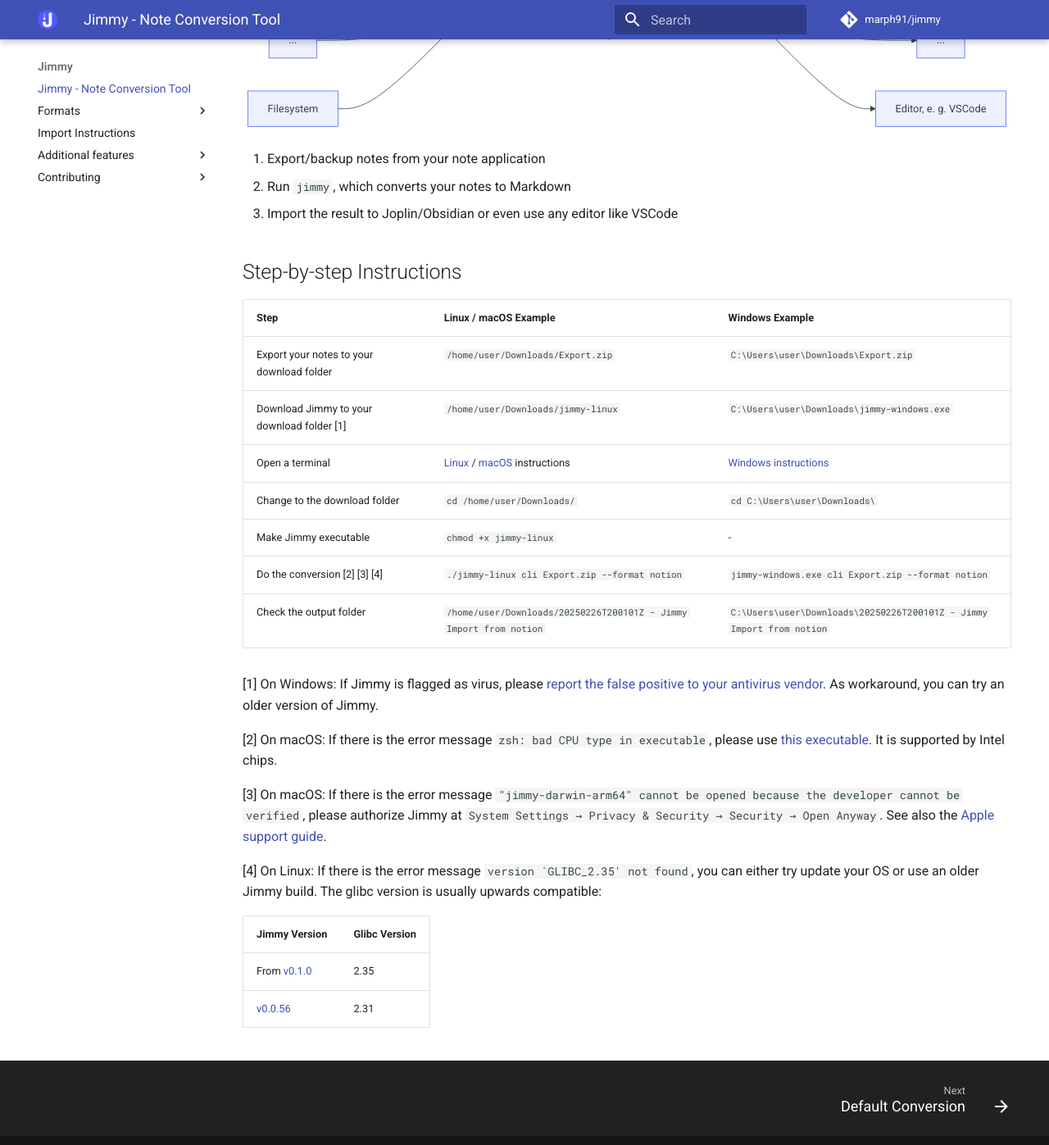
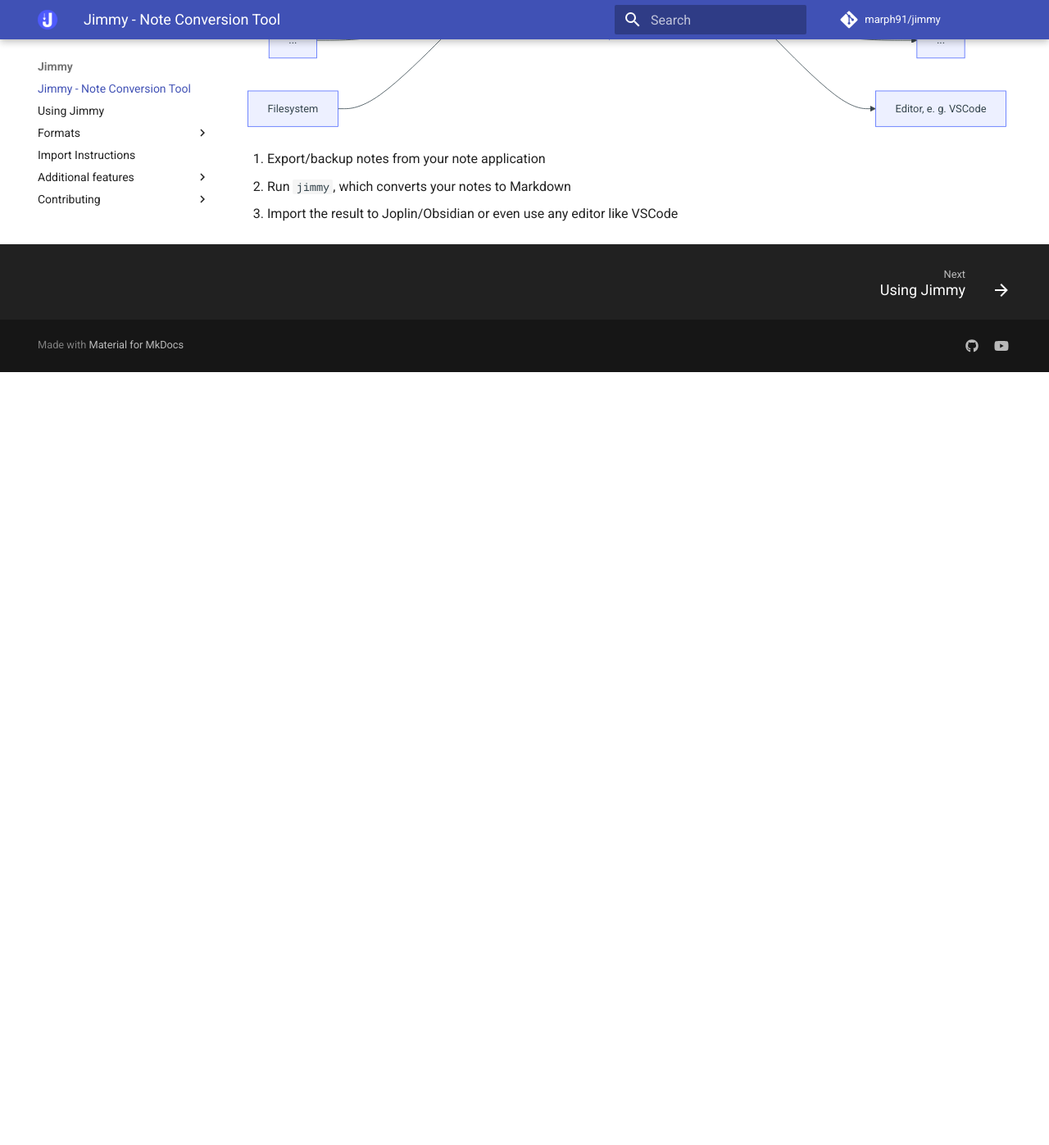
Before and after one commit to marph91/jimmy, an MkDocs documentation site: the page built from docs/index.md, in a window 1280 px wide and 1400 px high, scrolled down 2685 px. Shown: the top 1397 px of the window at 82% size. Built offline with MkDocs 1.6.1 and Material for MkDocs 9.7.7, drawn with Linux system fonts in a browser that asks for light colours; comment, search, counter and statistics services are not loaded; after the commit the page ends 3139 px from its top, so only the background shows below that; some of the changed text lies outside the part shown.

Commit message:
move detailed usage instructions to dedicated page and add TUI instructions

```diff
--- a/docs/index.md
+++ b/docs/index.md
@@ -55,8 +57,6 @@
 - ✅ Cross-platform
 - ✅ Standalone (no Docker, Python or Node.js installation required)
 - ❎ No AI
-
-If there is an issue at download or execution, please take a look at the [step-by-step instructions](#step-by-step-instructions).
 
 ## Supported Apps
 
@@ -114,28 +114,3 @@
 1. Export/backup notes from your note application
 2. Run `jimmy`, which converts your notes to Markdown
 3. Import the result to Joplin/Obsidian or even use any editor like VSCode
-
-## Step-by-step Instructions
-
-| Step | Linux / macOS Example | Windows Example |
-| --- | --- | --- |
-| Export your notes to your download folder | `/home/user/Downloads/Export.zip` | `C:\Users\user\Downloads\Export.zip` |
-| Download Jimmy to your download folder [1] | `/home/user/Downloads/jimmy-linux` | `C:\Users\user\Downloads\jimmy-windows.exe` |
-| Open a terminal | [Linux](https://www.wikihow.com/Open-a-Terminal-Window-in-Ubuntu) / [macOS](https://www.wikihow.com/Open-a-Terminal-Window-in-Mac) instructions | [Windows instructions](https://www.wikihow.com/Open-Terminal-in-Windows) |
-| Change to the download folder | `cd /home/user/Downloads/` | `cd C:\Users\user\Downloads\` |
-| Make Jimmy executable | `chmod +x jimmy-linux` | \-  |
-| Do the conversion [2] [3] [4] | `./jimmy-linux cli Export.zip --format notion` | `jimmy-windows.exe cli Export.zip --format notion` |
-| Check the output folder | `/home/user/Downloads/20250226T200101Z - Jimmy Import from notion` | `C:\Users\user\Downloads\20250226T200101Z - Jimmy Import from notion` |
-
-[1] On Windows: If Jimmy is flagged as virus, please [report the false positive to your antivirus vendor](https://github.com/pyinstaller/pyinstaller/blob/c7f12ccfaa2e116c3b7cfb58dadfc1e6b8c6882d/.github/ISSUE_TEMPLATE/antivirus.md#reporting-false-positives-to-av-vendors). As workaround, you can try an older version of Jimmy.
-
-[2] On macOS: If there is the error message `zsh: bad CPU type in executable`, please use [this executable](https://github.com/marph91/jimmy/releases/latest/download/jimmy-darwin-x86_64). It is supported by Intel chips.
-
-[3] On macOS: If there is the error message `"jimmy-darwin-arm64" cannot be opened because the developer cannot be verified`, please authorize Jimmy at `System Settings → Privacy & Security → Security → Open Anyway`. See also the [Apple support guide](https://support.apple.com/en-gb/guide/mac-help/mchlc5fb7f9c/mac).
-
-[4] On Linux: If there is the error message ``version `GLIBC_2.35' not found``, you can either try update your OS or use an older Jimmy build. The glibc version is usually upwards compatible:
-
-| Jimmy Version | Glibc Version |
-| --- | --- |
-| From [v0.1.0](https://github.com/marph91/jimmy/releases/tag/v0.1.0) | 2.35 |
-| [v0.0.56](https://github.com/marph91/jimmy/releases/tag/v0.0.56) | 2.31 |
--- a/mkdocs.yml
+++ b/mkdocs.yml
@@ -78,6 +78,7 @@
 # Page tree
 nav:
   - index.md
+  - Using Jimmy: using_jimmy.md
   - Formats:
     - Default Conversion: formats/default.md
     - Anki: formats/anki.md
```
Also changed, not shown: other parts of docs/index.md (+2 -0 lines), docs/using_jimmy.md (added, +60 -0 lines), readme.md (+4 -27 lines), docs/images/tui_demo_configuration.png (added), docs/images/tui_demo_finish_dialog.png (added).
